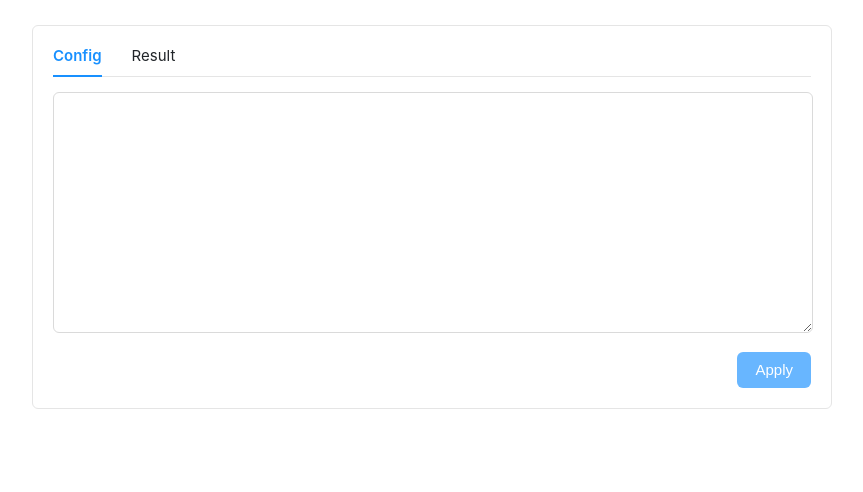
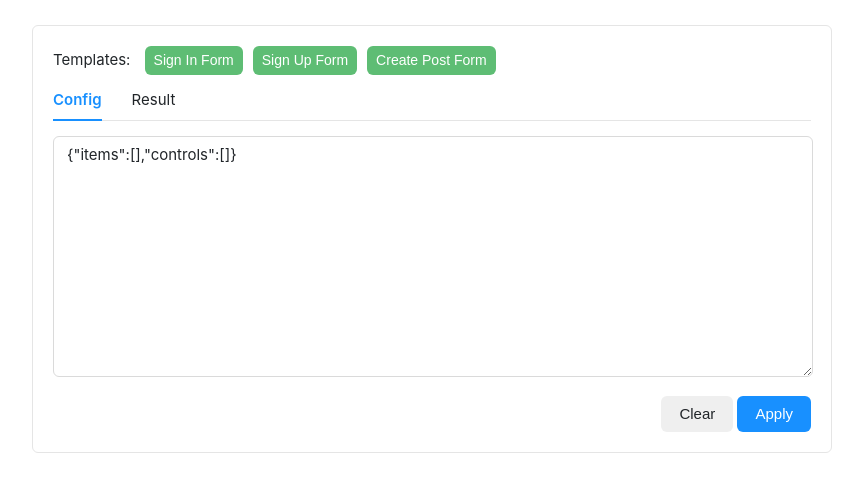
Before and after one commit to w1zm8/forms-json-generator, a React (Create React App) app: page / in a window 1280 px wide. Shown: the top 492 px of the page, without its empty margins (208-1071 px from the left). Built offline with nearby package versions, Linux system fonts and the light colour scheme.

Commit message:
created and implemented Form Templates component in App

```diff
--- a/src/components/App.tsx
+++ b/src/components/App.tsx
@@ -4,6 +4,7 @@ import Tabs, { Tab, TabPane, TabList, TabContent } from "./Tabs";
 import Card from "./Card";
 import ConfigForm from "./ConfigForm";
 import ResultForm from "./ResultForm";
+import FormTemplates from "./FormTemplates";
 
 const Container = styled.div`
   max-width: 800px;
@@ -17,6 +18,7 @@ const App: FC<{}> = () => {
   return (
     <Container>
       <Card>
+        <FormTemplates />
         <Tabs
           activeIndex={activeTab}
           onSetActiveIndex={(index: number) => setActiveTab(index)}
--- a/src/components/Button.tsx
+++ b/src/components/Button.tsx
@@ -2,10 +2,14 @@ import { FC, ButtonHTMLAttributes } from "react";
 import styled from "styled-components";
 
 type Variant = "primary" | "success" | "light";
+type Size = "small" | "medium";
 
-export type Props = ButtonHTMLAttributes<HTMLButtonElement> & {
+interface OwnProps {
   variant?: Variant;
-};
+  size?: Size;
+}
+
+export type Props = ButtonHTMLAttributes<HTMLButtonElement> & OwnProps;
 
 const Button: FC<Props> = styled.button<Props>`
   text-align: center;
@@ -60,10 +64,21 @@ const Button: FC<Props> = styled.button<Props>`
       background-color: #47a05c;
     }
   `}
+
+  ${({ size }) =>
+    size === "small" &&
+    `
+  padding: 0px 9px;
+    height: 29px;
+    font-size: 14px;
+    line-height: 29px;
+`}
+
 `;
 
 Button.defaultProps = {
   variant: "light",
+  size: "medium",
 };
 
 export default Button;
--- a/src/components/ConfigForm.tsx
+++ b/src/components/ConfigForm.tsx
@@ -9,6 +9,7 @@ import {
   applyFormConfig,
 } from "../actions/formConfigActions";
 import Alert from "./Alert";
+import { initialData } from "../reducers/formConfigReducer";
 
 const ContentRight = styled.div`
   text-align: right;
@@ -30,6 +31,12 @@ const ConfigForm: FC<Props> = ({ onSubmit }) => {
     }
   };
 
+  const handleReset = () => {
+    const newData = JSON.stringify(initialData);
+    dispatch(validateFormConfig(newData));
+    dispatch(updateFormConfig(newData));
+  };
+
   const handleChange = ({ target }: React.ChangeEvent<HTMLTextAreaElement>) => {
     dispatch(validateFormConfig(target.value));
     dispatch(updateFormConfig(target.value));
@@ -46,12 +53,17 @@ const ConfigForm: FC<Props> = ({ onSubmit }) => {
           </ul>
         </Alert>
       )}
-      <form data-testid="form-config" onSubmit={handleSubmit}>
+      <form
+        data-testid="form-config"
+        onSubmit={handleSubmit}
+        onReset={handleReset}
+      >
         <TextArea
           name="data"
           data-testid="data"
           onChange={handleChange}
           onKeyDown={(e) => {
+            // just for disabling focus on next form element
             if (e.key === "Tab") {
               e.preventDefault();
             }
@@ -61,6 +73,9 @@ const ConfigForm: FC<Props> = ({ onSubmit }) => {
         />
         <br />
         <ContentRight>
+          <Button type="reset" disabled={!state.data.length} variant="light">
+            Clear
+          </Button>{" "}
           <Button
             type="submit"
             disabled={!!state.error || !state.data.length}
--- a/src/components/FormControlsViewer.tsx
+++ b/src/components/FormControlsViewer.tsx
@@ -18,7 +18,7 @@ interface Props {
 
 const FormControlsViewer: FC<Props> = ({ controls }) => (
   <Row>
-    {controls.map(({ label, props }, index) => (
+    {controls.map(({ label, props = {} }, index) => (
       <React.Fragment key={index}>
         <Button {...props} key={index}>
           {label}
--- /dev/null
+++ b/src/components/FormTemplates.tsx
@@ -0,0 +1,47 @@
+import React, { FC } from "react";
+import styled from "styled-components";
+import Button from "./Button";
+import { useFormConfig } from "../hooks/useFormConfig";
+import { updateFormConfig } from "../actions/formConfigActions";
+import { signInFormData, signUpFormData, createPostFormData } from "../data";
+
+const Row = styled.div`
+  margin-bottom: 15px;
+
+  button {
+    margin-left: 10px;
+  }
+`;
+
+const FormTemplates: FC<{}> = () => {
+  const { dispatch } = useFormConfig();
+
+  return (
+    <Row>
+      Templates:{" "}
+      <Button
+        variant="success"
+        size="small"
+        onClick={() => dispatch(updateFormConfig(signInFormData))}
+      >
+        Sign In Form
+      </Button>
+      <Button
+        variant="success"
+        size="small"
+        onClick={() => dispatch(updateFormConfig(signUpFormData))}
+      >
+        Sign Up Form
+      </Button>
+      <Button
+        variant="success"
+        size="small"
+        onClick={() => dispatch(updateFormConfig(createPostFormData))}
+      >
+        Create Post Form
+      </Button>
+    </Row>
+  );
+};
+
+export default FormTemplates;
--- /dev/null
+++ b/src/data.ts
@@ -0,0 +1,147 @@
+export const signInFormData = JSON.stringify({
+  items: [
+    {
+      type: "string",
+      label: "Username",
+      props: {
+        id: "username",
+        placeholder: "Enter username",
+      },
+    },
+    {
+      type: "string",
+      label: "Password",
+      props: {
+        type: "password",
+        id: "password",
+        placeholder: "Enter password",
+      },
+    },
+  ],
+  controls: [
+    {
+      label: "Forgot password",
+      props: {
+        variant: "light",
+      },
+    },
+    {
+      label: "Sign In",
+      props: {
+        variant: "primary",
+      },
+    },
+  ],
+});
+
+export const signUpFormData = JSON.stringify({
+  items: [
+    {
+      type: "string",
+      label: "Email",
+      props: {
+        id: "email",
+        placeholder: "Enter email",
+        value: "somenewuser@gmail.com",
+      },
+    },
+    {
+      type: "string",
+      label: "Username",
+      props: {
+        id: "username",
+        placeholder: "Enter username",
+        value: "somenewuser",
+      },
+    },
+    {
+      type: "string",
+      label: "Password",
+      props: {
+        type: "password",
+        id: "password",
+        placeholder: "Enter password",
+      },
+    },
+    {
+      type: "string",
+      label: "Repeat password",
+      props: {
+        type: "password",
+        id: "repeatPassword",
+        placeholder: "Repeat password",
+      },
+    },
+    {
+      type: "boolean",
+      label: "I accept the Terms of Service",
+      props: {
+        id: "agreement",
+      },
+    },
+  ],
+  controls: [
+    {
+      label: "Create account",
+      props: {
+        variant: "primary",
+      },
+    },
+  ],
+});
+
+export const createPostFormData = JSON.stringify({
+  title: "Create new post",
+  items: [
+    {
+      label: "Title",
+      type: "string",
+      props: {
+        id: "title",
+        placeholder: "Enter post title",
+      },
+    },
+    {
+      label: "Description",
+      type: "text",
+      props: {
+        id: "description",
+        placeholder: "Enter post description",
+      },
+    },
+    {
+      label: "Content",
+      type: "text",
+      props: {
+        id: "content",
+        placeholder: "Enter post contet",
+        rows: 5,
+      },
+    },
+    {
+      label: "Public",
+      type: "radio",
+      props: {
+        id: "access",
+        name: "access",
+        checked: true,
+      },
+    },
+    {
+      label: "Private",
+      type: "radio",
+      props: {
+        id: "access",
+        name: "access",
+      },
+    },
+  ],
+  controls: [
+    {
+      label: "Create post",
+      props: {
+        variant: "primary",
+      },
+    },
+  ],
+});
--- a/src/reducers/formConfigReducer.ts
+++ b/src/reducers/formConfigReducer.ts
@@ -14,9 +14,14 @@ export interface FormConfigState {
 
 export type FormConfigReducer = Reducer<FormConfigState, Action>;
 
+export const initialData: FormsConfigData = {
+  items: [],
+  controls: [],
+};
+
 export const initialState: FormConfigState = {
-  config: null,
-  data: "",
+  config: initialData,
+  data: JSON.stringify(initialData),
   error: null,
 };
 
--- a/src/types.ts
+++ b/src/types.ts
@@ -18,7 +18,7 @@ export interface FormsConfigItem {
 
 export interface FormsConfigControl {
   label: string;
-  props: ButtonProps;
+  props?: ButtonProps;
 }
 
 export interface FormsConfigData {
```
Also changed, not shown: 1 other file (tests, documents, lock files or other folders).
